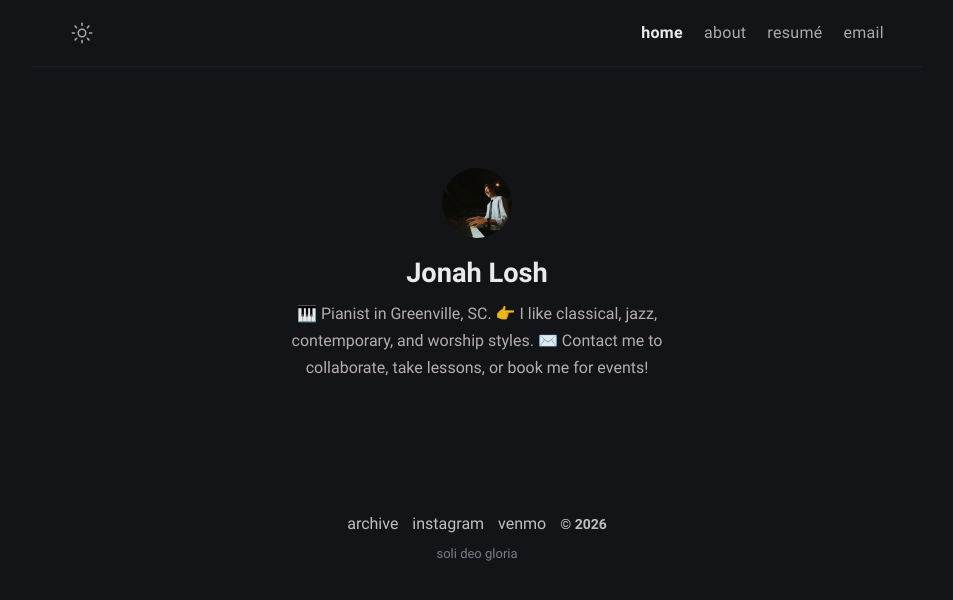
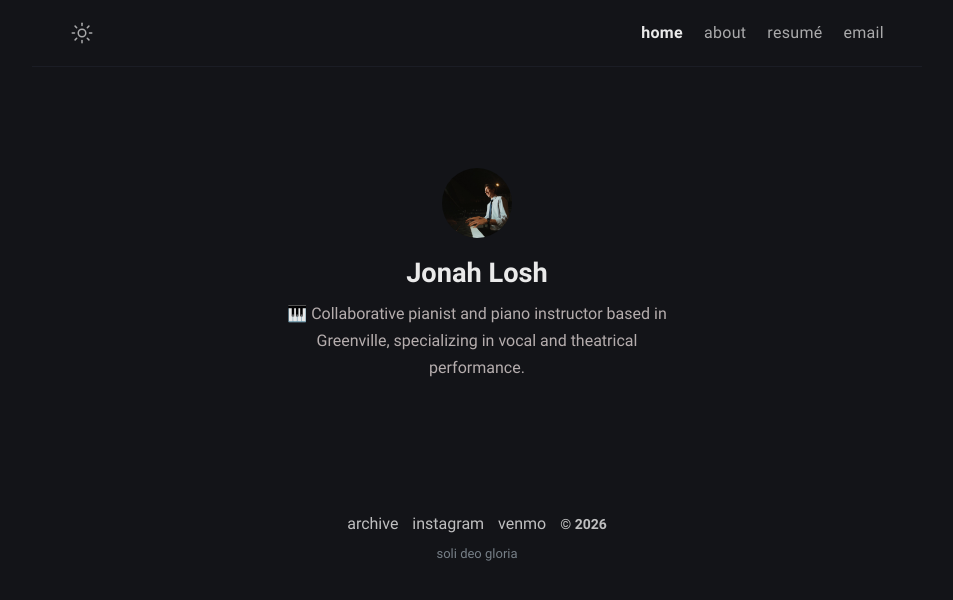
Before and after one commit to atrial-albumen/atrial-albumen.github.io, a Jekyll site: the page built from index.md, in a window 1280 px wide. Shown: the top 600 px of the page, without its empty margins (163-1116 px from the left). Built offline with Jekyll 4.4.1, drawn with Linux system fonts in a browser that asks for light colours.

Commit message:
Update _config.yml

```diff
--- a/_config.yml
+++ b/_config.yml
@@ -12,7 +12,7 @@ mode: dark # default theme "dark" | "light"
 author:
   name: Jonah Losh # author name
   bio: >- # tell to the world
-    🎹 Pianist in Greenville, SC. 👉 I like classical, jazz, contemporary, and worship styles. ✉️ Contact me to collaborate, take lessons, or book me for events!
+    🎹 Collaborative pianist and piano instructor based in Greenville, specializing in vocal and theatrical performance.
   username: jonahlosh # general username
   github: atrial-albumen # github username
   twitter: itsssssjonah # twitter username
```
